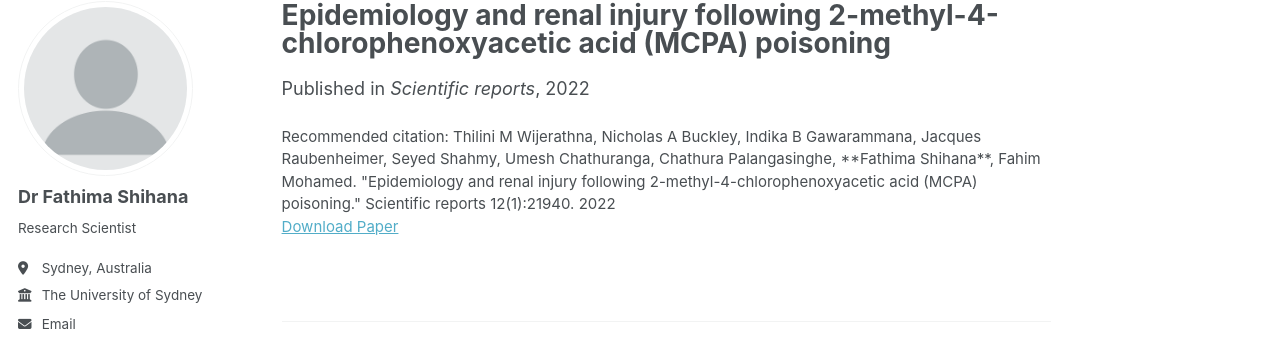
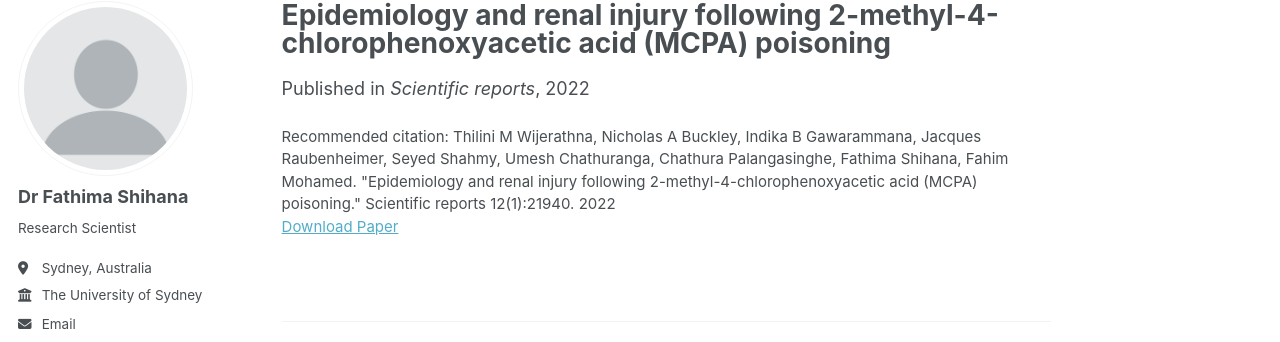
Before and after one commit to fathimashihana/fathimashihana.github.io, a Jekyll site: the page built from _publications/2022-epidemiology-and-renal-injury-following-2-methyl-4-chlorophenoxyacetic-acid-mcpa.md, in a window 1280 px wide. Shown: the part 98-440 px from the top of the page. Built offline with Jekyll 4.4.1, drawn with Linux system fonts in a browser that asks for light colours; some web fonts are replaced; a script bundle is joined from its source files by our own code; library files that are not in the unit come from our copies.

```diff
--- a/_publications/2022-epidemiology-and-renal-injury-following-2-methyl-4-chlorophenoxyacetic-acid-mcpa.md
+++ b/_publications/2022-epidemiology-and-renal-injury-following-2-methyl-4-chlorophenoxyacetic-acid-mcpa.md
@@ -8,5 +8,5 @@ venue: "Scientific reports"
 paperurl: ""
 pdfurl: "/files/epidemiology-and-renal-injury-following-2-methyl-4-chlorophenoxyacetic-acid-mcpa.pdf"
 pubmedurl: "https://pubmed.ncbi.nlm.nih.gov/?term=Epidemiology+and+renal+injury+following+2-methyl-4-chlorophenoxyacetic+acid+(MCPA)+poisoning"
-citation: "Thilini M Wijerathna, Nicholas A Buckley, Indika B Gawarammana, Jacques Raubenheimer, Seyed Shahmy, Umesh Chathuranga, Chathura Palangasinghe, **Fathima Shihana**, Fahim Mohamed. \"Epidemiology and renal injury following 2-methyl-4-chlorophenoxyacetic acid (MCPA) poisoning.\" Scientific reports 12(1):21940. 2022"
+citation: "Thilini M Wijerathna, Nicholas A Buckley, Indika B Gawarammana, Jacques Raubenheimer, Seyed Shahmy, Umesh Chathuranga, Chathura Palangasinghe, Fathima Shihana, Fahim Mohamed. \"Epidemiology and renal injury following 2-methyl-4-chlorophenoxyacetic acid (MCPA) poisoning.\" Scientific reports 12(1):21940. 2022"
 ---
```
